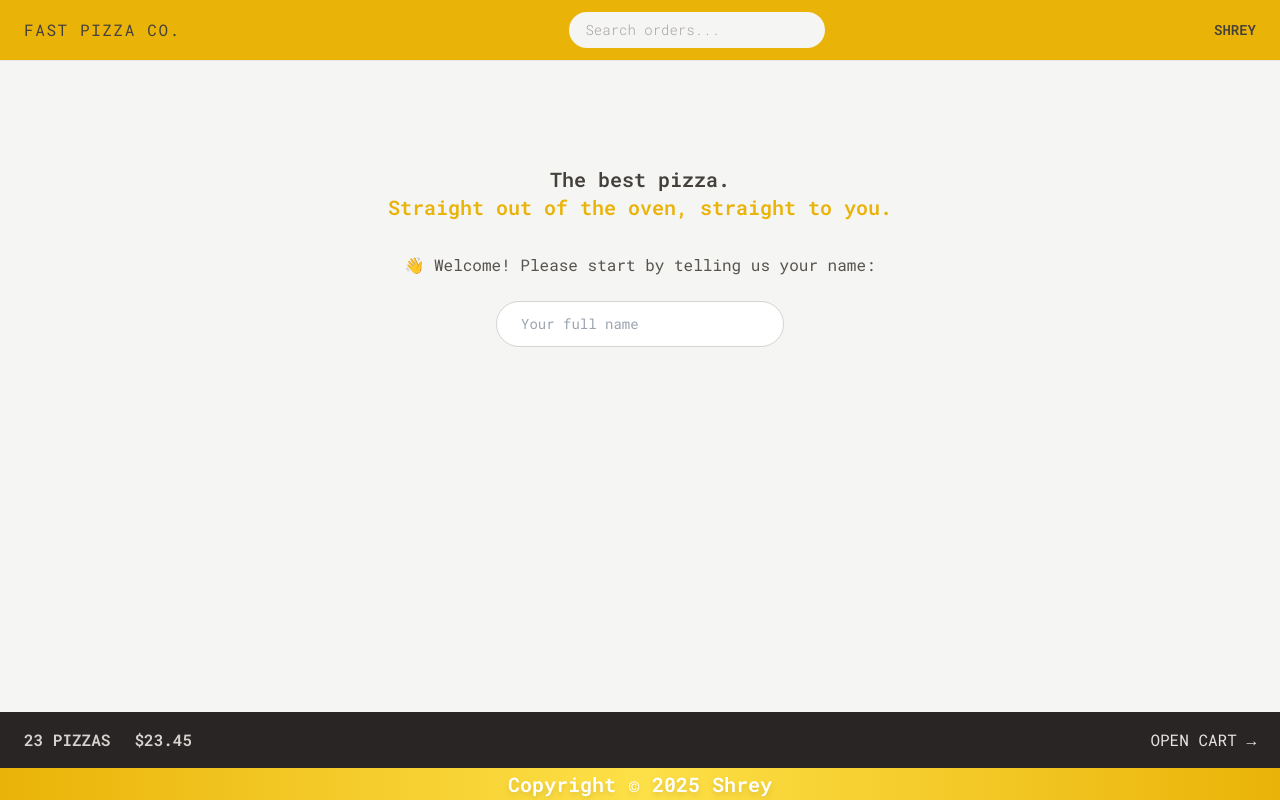
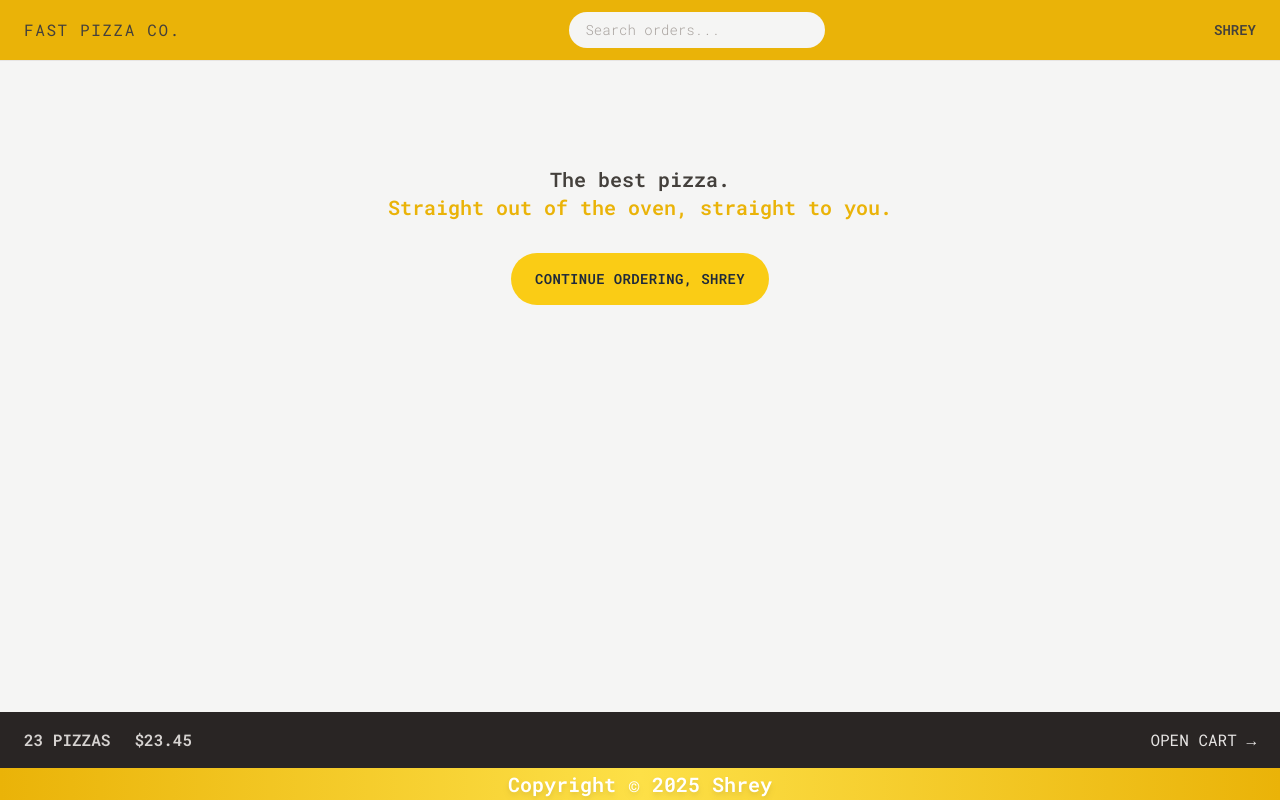
Before and after one commit to shrey1010/fast-pizza, a React (Vite) app: page / in a window 1280 px wide. Built offline with nearby package versions, Linux system fonts and the light colour scheme.

Commit message:
feat: setting first redux state

```diff
--- a/src/features/cart/Cart.jsx
+++ b/src/features/cart/Cart.jsx
@@ -2,6 +2,7 @@
 import LinkButton from '../../ui/LinkButton';
 import Button from '../../ui/Button';
 import CartItem from './CartItem';
+import { useSelector } from 'react-redux';
 
 const fakeCart = [
   {
@@ -29,12 +30,13 @@ const fakeCart = [
 
 function Cart() {
   const cart = fakeCart;
+  const username = useSelector(state => state.user.username);
 
   return (
     <div className="px-4 py-3">
       <LinkButton to="/menu">&larr; Back to menu</LinkButton>
 
-      <h2 className="mt-7 text-xl font-semibold capitalize">Your cart, %NAME%</h2>
+      <h2 className="mt-7 text-xl font-semibold capitalize">Your cart, {username} </h2>
 
       <ul className="mt-3 divide-y divide-stone-200 border-b border-t">
         {cart.map((item) => (
--- a/src/features/order/CreateOrder.jsx
+++ b/src/features/order/CreateOrder.jsx
@@ -2,6 +2,7 @@
 import { Form, redirect, useActionData, useNavigation } from "react-router-dom";
 import { createOrder } from "../../services/apiRestaurant";
 import Button from "../../ui/Button";
+import { useSelector } from "react-redux";
 
 // https://uibakery.io/regex-library/phone-number
 const isValidPhone = (str) =>
@@ -35,6 +36,7 @@ const fakeCart = [
 
 function CreateOrder() {
   // const [withPriority, setWithPriority] = useState(false);
+  const username = useSelector(state=>state.user.username)
   const cart = fakeCart;
   const navigation = useNavigation();
   const isSubmitting = navigation.state==="submitting";
@@ -49,7 +51,7 @@ function CreateOrder() {
       <Form method="POST" action="/order/new">
         <div className="mb-5 flex gap-2 flex-col sm:flex-row  sm:items-center">
           <label className="sm:basis-40">First Name</label>
-          <input className="input grow" type="text" name="customer" required />
+          <input className="input grow" type="text" defaultValue={username } name="customer" required />
         </div>
 
         <div className="mb-5 flex gap-2 flex-col sm:flex-row  sm:items-center">
--- a/src/features/user/CreateUser.jsx
+++ b/src/features/user/CreateUser.jsx
@@ -1,11 +1,21 @@
 import { useState } from 'react';
 import Button from '../../ui/Button';
+import { useDispatch } from 'react-redux';
+import { updateName } from './userSlice';
+import { useNavigate } from 'react-router-dom';
 
 function CreateUser() {
   const [username, setUsername] = useState('');
+  const dispatch = useDispatch();
+  const navigate = useNavigate();
 
   function handleSubmit(e) {
     e.preventDefault();
+
+    if(!username) return;
+    dispatch(updateName(username));
+     navigate('/menu');
+
   }
 
   return (
--- a/src/ui/Home.jsx
+++ b/src/ui/Home.jsx
@@ -1,5 +1,8 @@
+import { useSelector } from 'react-redux';
 import CreateUser from '../features/user/CreateUser';
+import Button from './Button';
 function Home() {
+  const username = useSelector(state => state.user.username);
   return (
     <div className="my-10 sm:my-16 text-center px-4">
       <h1 className="text-xl font-semibold text-center text-stone-700 mb-8 md:text:3xl">
@@ -9,7 +12,7 @@ function Home() {
           Straight out of the oven, straight to you.
         </span>
       </h1>
-      <CreateUser/>
+      { username==="" ? <CreateUser/> :  <Button to="/menu" type="primary">Continue ordering, {username} </Button >}
     </div>
   );
 }
```
